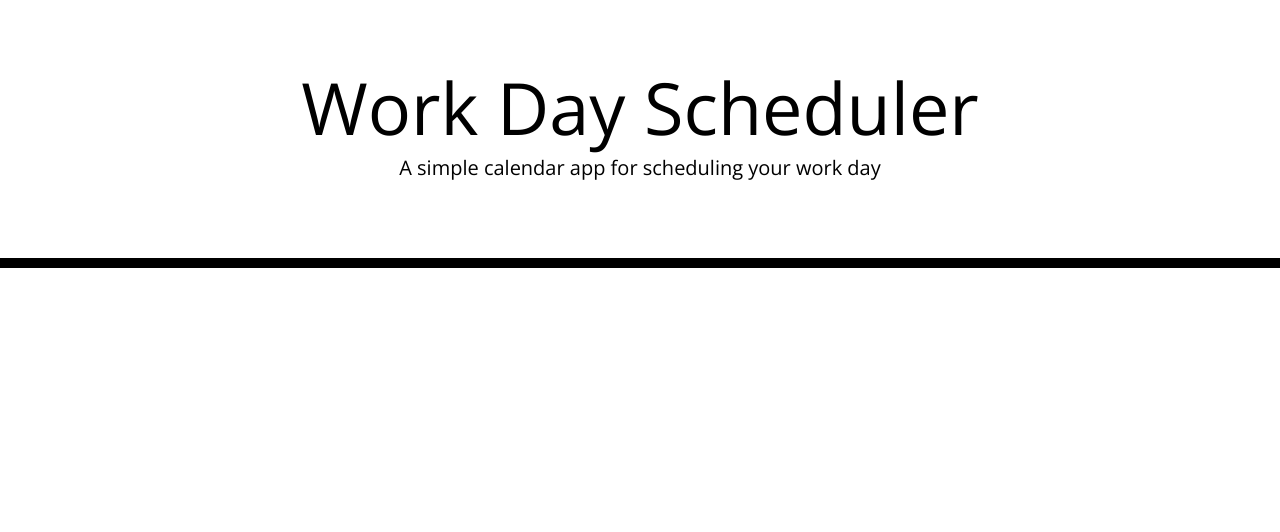
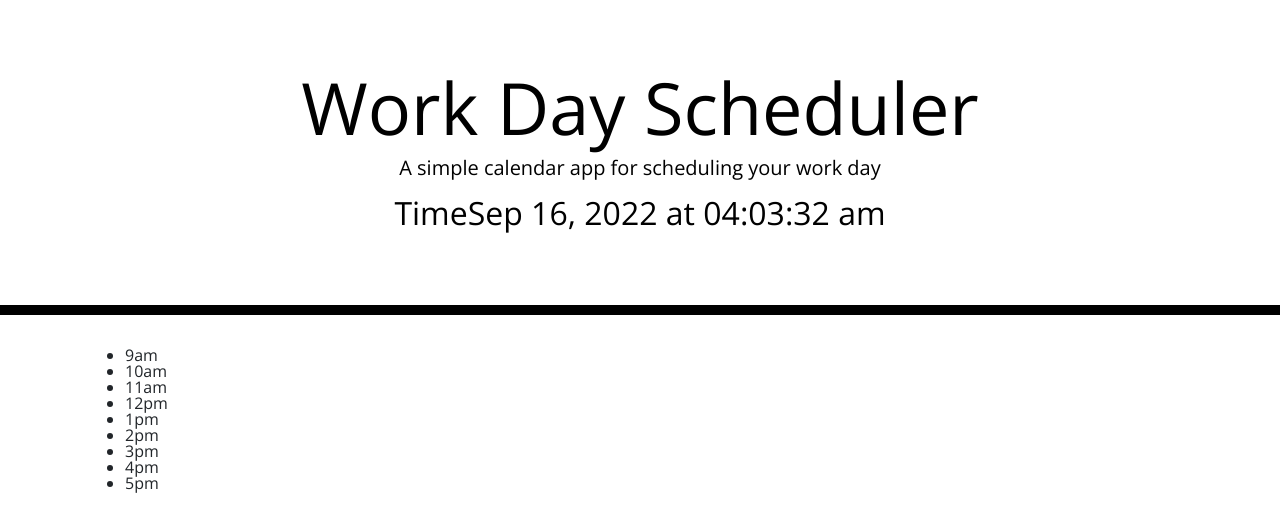
Before and after one commit to Asantowasso/Aaron-WorkDay, a plain HTML site: page index.html in a window 1280 px wide. Drawn offline with nearby package versions, Linux system fonts and the light colour scheme.

Commit message:
Added a clock

```diff
--- a/index.html
+++ b/index.html
@@ -27,10 +27,23 @@
       <h1 class="display-3">Work Day Scheduler</h1>
       <p class="lead">A simple calendar app for scheduling your work day</p>
       <p id="currentDay" class="lead"></p>
+      <h2>Time<span id="show-time">00:00:00</span></h2>
+    </div>
     </header>
     <div class="container">
       <!-- Timeblocks go here -->
-    </div>
+      <ul>
+        <li>9am</li>
+        <li>10am</li>
+        <li>11am</li>
+        <li>12pm</li>
+        <li>1pm</li>
+        <li>2pm</li>
+        <li>3pm</li>
+        <li>4pm</li>
+        <li>5pm</li>
+      </ul>
+
 
     <script src="https://cdnjs.cloudflare.com/ajax/libs/jquery/3.2.1/jquery.min.js"></script>
     <script src="https://cdnjs.cloudflare.com/ajax/libs/moment.js/2.24.0/moment.min.js"></script>
--- a/script.js
+++ b/script.js
@@ -0,0 +1,9 @@
+var timeDisplayEl = $('#show-time');
+
+
+function displayTime() {
+var nowTime = moment().format('MMM DD, YYYY [at] hh:mm:ss a');
+timeDisplayEl.text(nowTime)
+}
+
+setInterval(displayTime, 1000);
```
